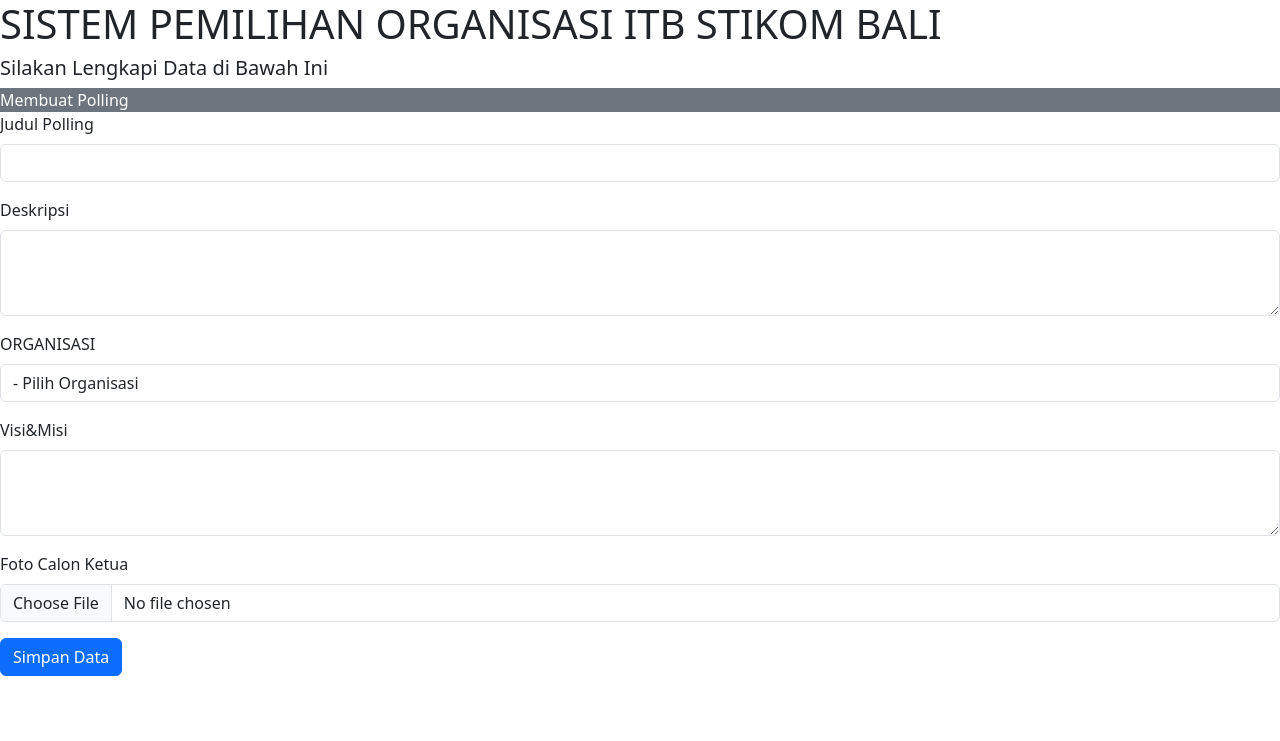
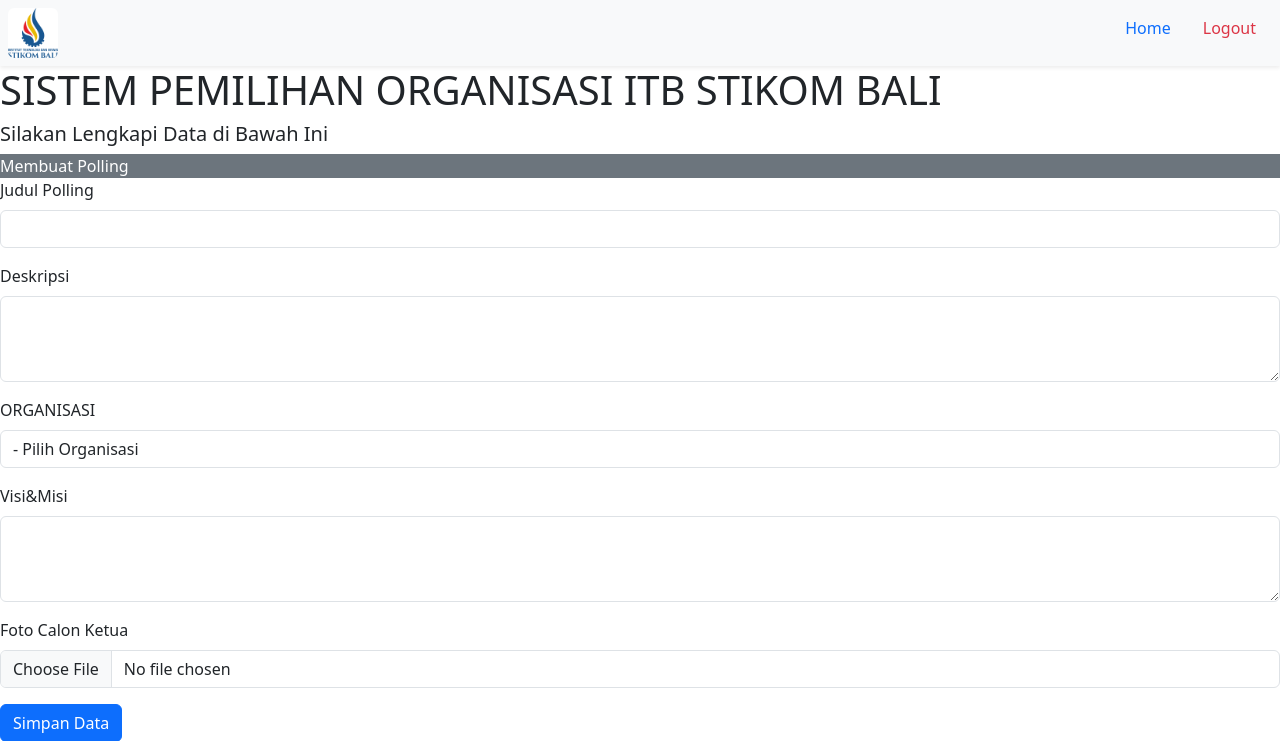
Before and after one commit to dityaamass/projek-backend-voting-online, a PHP site: page /buatPolling.php in a window 1280 px wide. Shown: the top 741 px of the page. Run offline with PHP 8.4, Linux system fonts and the light colour scheme.

Commit message:
Menahbahkan navbar pada halaman tambah polling

```diff
--- a/buatPolling.php
+++ b/buatPolling.php
@@ -14,6 +14,17 @@
 </head>
 
 <body>
+    <ul class="nav justify-content-end bg-light p-2 shadow-sm">
+        <li class="nav-item me-auto">
+            <img src="gambar/Stikom Bali.png" alt="logo" widht="50" height="50" class="rounded">
+        </li>
+        <li class="nav-item">
+            <a class="nav-link active" aria-current="page" href="#">Home</a>
+        </li>
+        <li class="nav-item">
+            <a class="nav-link text-danger" href="login.php">Logout</a>
+        </li>
+    </ul>
     <h1>SISTEM PEMILIHAN ORGANISASI ITB STIKOM BALI</h1>
     <h5>Silakan Lengkapi Data di Bawah Ini</h5>
 
```
